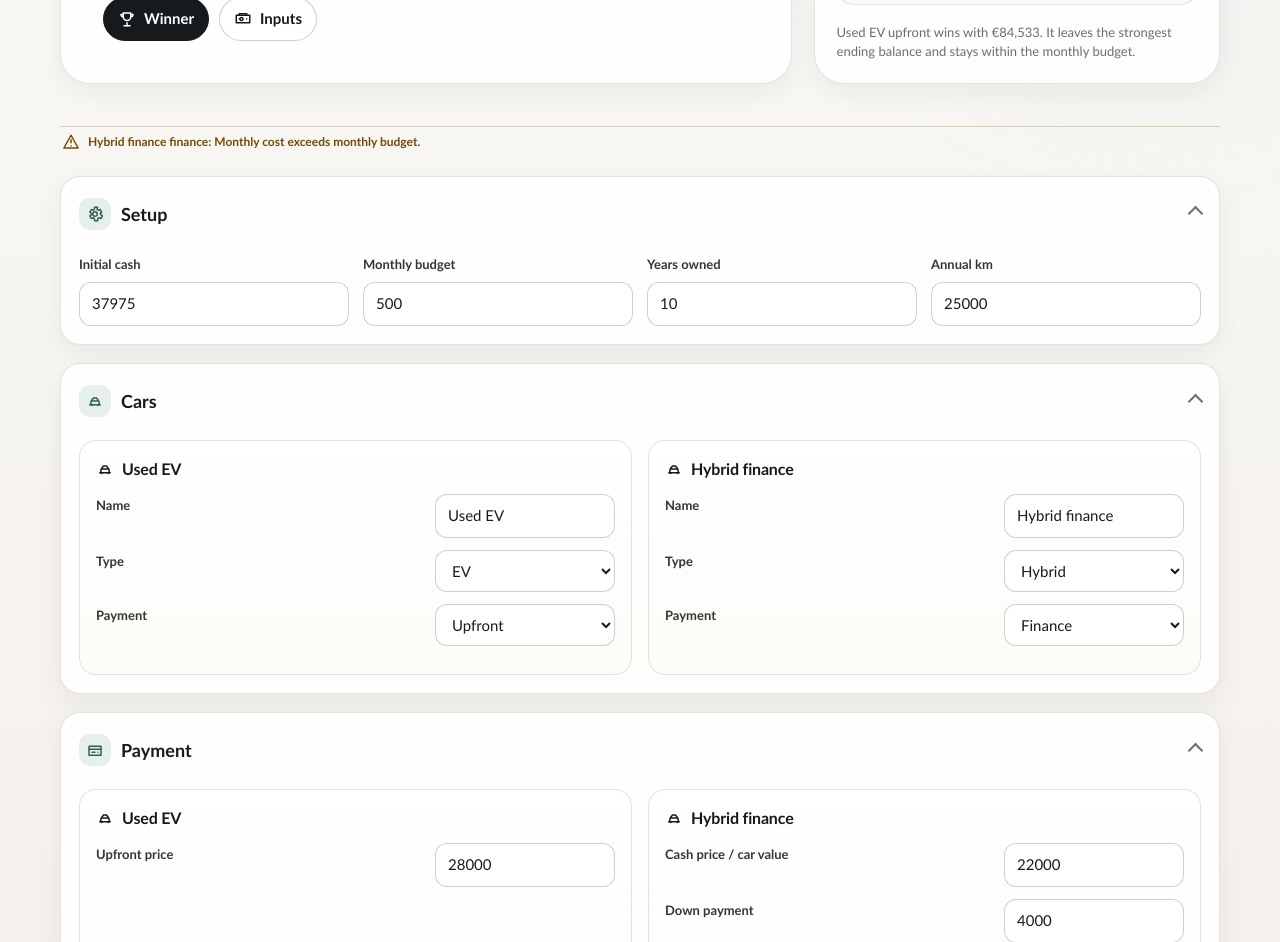
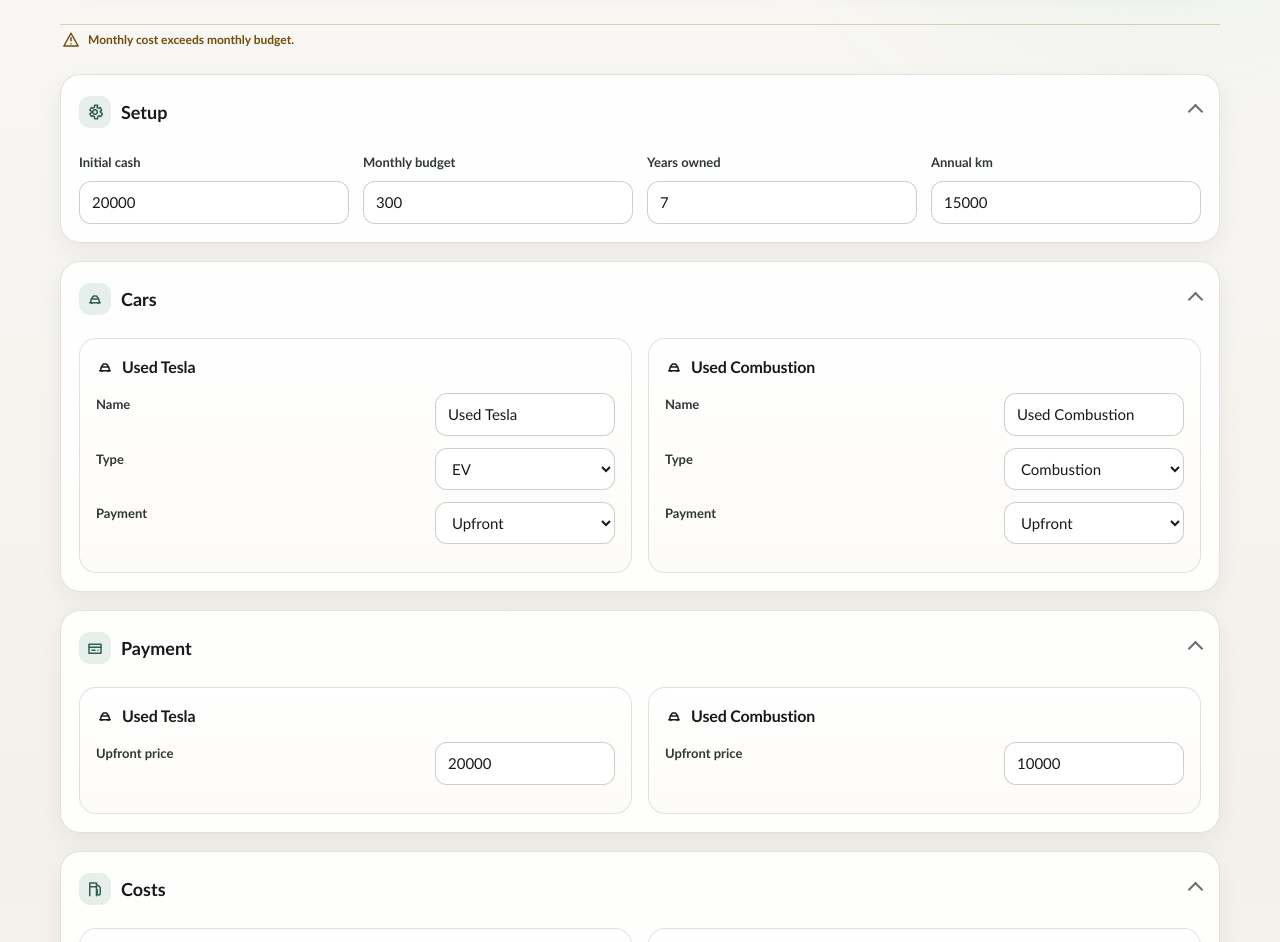
Before and after one commit to LeirasX/car-comparison-dashboard, a plain HTML site: page index.html in a window 1280 px wide. Shown: the part 451-1393 px from the top of the page. Drawn offline with Linux system fonts and the light colour scheme.

Commit message:
polished

```diff
--- a/index.html
+++ b/index.html
@@ -249,7 +249,6 @@
     }
     .pill.warn { border-color:rgba(152,97,13,.22); background:var(--amber-soft); color:var(--amber); }
     .pill.no { border-color:rgba(169,58,50,.2); background:var(--red-soft); color:var(--red); }
-    .summary-line { margin-top:4px; color:var(--muted); font-size:13px; }
     .sr-only { position:absolute; width:1px; height:1px; padding:0; margin:-1px; overflow:hidden; clip:rect(0,0,0,0); white-space:nowrap; border:0; }
     @keyframes rise { from { opacity:0; transform:translateY(10px); } to { opacity:1; transform:translateY(0); } }
     @media (prefers-reduced-motion:reduce) {
@@ -340,16 +339,16 @@
   const VEHICLE_TYPES = { ev: "EV", hybrid: "Hybrid", combustion: "Combustion" };
 
   const DEFAULT_ASSUMPTIONS = {
-    initialCashBudget: 37975,
-    monthlyBudget: 500,
-    yearsOwned: 10,
-    annualKm: 25000,
+    initialCashBudget: 20000,
+    monthlyBudget: 300,
+    yearsOwned: 7,
+    annualKm: 15000,
   };
 
   const TYPE_DEFAULTS = {
     ev: {
       type: "ev",
-      upfrontPrice: 28000,
+      upfrontPrice: 20000,
       downPayment: 5000,
       monthlyPayment: 325,
       loanMonths: 84,
@@ -360,9 +359,9 @@
       publicElectricityPrice: 0.45,
       homeChargingPct: 80,
       publicChargingPct: 20,
-      annualMaintenance: 360,
-      annualInsurance: 680,
-      annualRepairs: 420,
+      annualMaintenance: 450,
+      annualInsurance: 700,
+      annualRepairs: 500,
       annualTax: 0,
     },
     hybrid: {
@@ -385,27 +384,27 @@
     },
     combustion: {
       type: "combustion",
-      upfrontPrice: 16000,
+      upfrontPrice: 10000,
       downPayment: 3000,
       monthlyPayment: 245,
       loanMonths: 60,
       kwhPer100Km: 0,
-      litersPer100Km: 6.4,
+      litersPer100Km: 6.7,
       fuelPrice: 1.75,
       homeElectricityPrice: 0.18,
       publicElectricityPrice: 0.45,
       homeChargingPct: 0,
       publicChargingPct: 0,
-      annualMaintenance: 740,
+      annualMaintenance: 700,
       annualInsurance: 520,
-      annualRepairs: 780,
-      annualTax: 175,
+      annualRepairs: 800,
+      annualTax: 180,
     },
   };
 
   const DEFAULT_CARS = {
-    car1: Object.assign({ name: "Used EV", paymentMode: PAYMENT_MODES.upfront }, TYPE_DEFAULTS.ev),
-    car2: Object.assign({ name: "Hybrid finance", paymentMode: PAYMENT_MODES.finance }, TYPE_DEFAULTS.hybrid),
+    car1: Object.assign({ name: "Used Tesla", paymentMode: PAYMENT_MODES.upfront }, TYPE_DEFAULTS.ev),
+    car2: Object.assign({ name: "Used Combustion", paymentMode: PAYMENT_MODES.upfront }, TYPE_DEFAULTS.combustion),
   };
 
   const TYPE_FIELDS = [
@@ -837,7 +836,7 @@
       setup: "Initial cash is spent first. Unused cash and monthly leftovers stay working in the background.",
       cars: "Each option has one payment mode. Changing type updates untouched defaults only; fields you edited stay custom.",
       payment: "Upfront pays cash price now. Finance pays down payment now and monthly payments until the loan term ends.",
-      costs: "Running costs are monthly energy/fuel plus annual maintenance, insurance, repairs, and tax divided by 12. Resale is estimated unless you override it.",
+      costs: "Running costs are monthly energy/fuel plus annual maintenance, insurance, repairs, and tax divided by 12. Resale can be adjusted manually.",
       results: "Final money = investment balance + resale - loan left - deficits. Highest final money wins.",
       initialCashBudget: "Cash available at month 0 before buying or financing.",
       monthlyBudget: "Each month, leftover budget after car costs is invested. If costs exceed budget, the deficit is subtracted at the end.",
@@ -988,10 +987,7 @@
       document.getElementById("runningInputs").innerHTML = ["car1", "car2"].map((carKey) => {
         const car = state.cars[carKey];
         const fields = (costFields[car.type] || costFields.combustion).concat(commonCostFields);
-        const rows = fields.map(([field, label, step]) => {
-          const chips = field === "resaleValue" ? resaleChips(car) : "";
-          return numberInput(carKey, field, label, step, chips);
-        }).join("");
+        const rows = fields.map(([field, label, step]) => numberInput(carKey, field, label, step)).join("");
         return carPanel(carKey, `${rows}<div class="meta">${runningChips(car)}</div>`);
       }).join("");
       bindCarInputs("runningInputs");
@@ -1014,13 +1010,6 @@
 
     function chip(text, tone = "") {
       return `<span class="pill ${tone}">${escapeHtml(text)}</span>`;
-    }
-
-    function resaleChips(car) {
-      const retention = M.retentionRate(car.type, state.assumptions.yearsOwned);
-      const resale = finite(car.resaleValue);
-      const depreciation = Math.max(0, finite(car.upfrontPrice) - resale);
-      return `<div class="chip-row">${chip(car.resaleCustom ? "Custom" : "Estimated")}${chip(`Retention: ${number(retention * 100, 0)}%`)}${chip(`Depreciation: ${euro(depreciation)}`)}</div>`;
     }
 
     function runningChips(car) {
@@ -1165,26 +1154,18 @@
     function renderHero(result) {
       const winner = result.winner;
       const runnerUp = result.runnerUp;
-      const status = result.warnings.some((w) => w.severity === "no") ? "no" : (result.warnings.length ? "warn" : "");
       document.getElementById("heroSummary").innerHTML = winner ? `
-        <span class="badge ${status}">${icon(status === "no" ? "warning" : "winner")}${status === "no" ? "Check inputs" : status ? "Warnings" : "Clean run"}</span>
         <div class="hero-metric"><span>${icon("winner")}Winner</span><strong>${escapeHtml(winner.option)}</strong></div>
         <div class="hero-metric"><span>${icon("budget")}Final money</span><strong>${euro(winner.finalMoney)}</strong></div>
-        <div class="hero-metric"><span>${icon("car")}Difference</span><strong>${runnerUp ? `+${euro(result.difference)}` : euro(0)}</strong></div>
-        <p class="summary-line">${escapeHtml(summaryLine(result))}</p>
+        <div class="hero-metric"><span>${icon("car")}Difference</span><strong>${formatDifferencePct(winner, runnerUp)}</strong></div>
       ` : "";
     }
 
-    function summaryLine(result) {
-      const winner = result.winner;
-      if (!winner) return "";
-      const reason = winner.mode === "finance" && winner.averageMonthlyInvested > 0
-        ? "It keeps more cash available early"
-        : "It leaves the strongest ending balance";
-      const budget = winner.maxMonthlyCarCost <= finite(state.assumptions.monthlyBudget)
-        ? "and stays within the monthly budget."
-        : "but has budget warnings to check.";
-      return `${winner.option} wins with ${euro(winner.finalMoney)}. ${reason} ${budget}`;
+    function formatDifferencePct(winner, runnerUp) {
+      if (!winner || !runnerUp) return "+0.0%";
+      const base = Math.abs(finite(runnerUp.finalMoney));
+      const pct = base > 0 ? (finite(winner.finalMoney) - finite(runnerUp.finalMoney)) / base * 100 : 0;
+      return `${pct >= 0 ? "+" : ""}${number(pct, 1)}%`;
     }
 
     function renderWarnings(result) {
@@ -1196,7 +1177,7 @@
         return true;
       });
       document.getElementById("warningBox").innerHTML = warnings.length ? warnings.map((item) => `
-        <div class="notice ${item.severity === "no" ? "no" : ""}">${icon("warning")}<span>${escapeHtml(item.option || "Option")}: ${escapeHtml(item.message)}</span></div>
+        <div class="notice ${item.severity === "no" ? "no" : ""}">${icon("warning")}<span>${escapeHtml(item.message)}</span></div>
       `).join("") : "";
     }
 
@@ -1239,7 +1220,6 @@
       if (warningIds.has("upfront-cash") || warningIds.has("down-cash")) badges.push(chip("Initial cash not enough", "no"));
       if (warningIds.has("monthly-budget")) badges.push(chip("Monthly budget exceeded", "warn"));
       if (warningIds.has("loan-long")) badges.push(chip("Loan continues", "warn"));
-      if (row.resaleSource === "estimated") badges.push(chip("Resale estimated"));
       return badges.join("");
     }
 
```
Also changed, not shown: dashboard.html (+24 -44 lines), src/dashboard.template.html (+9 -29 lines), src/model.js (+15 -15 lines), test/dashboard_smoke.test.js (+32 -9 lines), test/model.test.js (+17 -0 lines).
